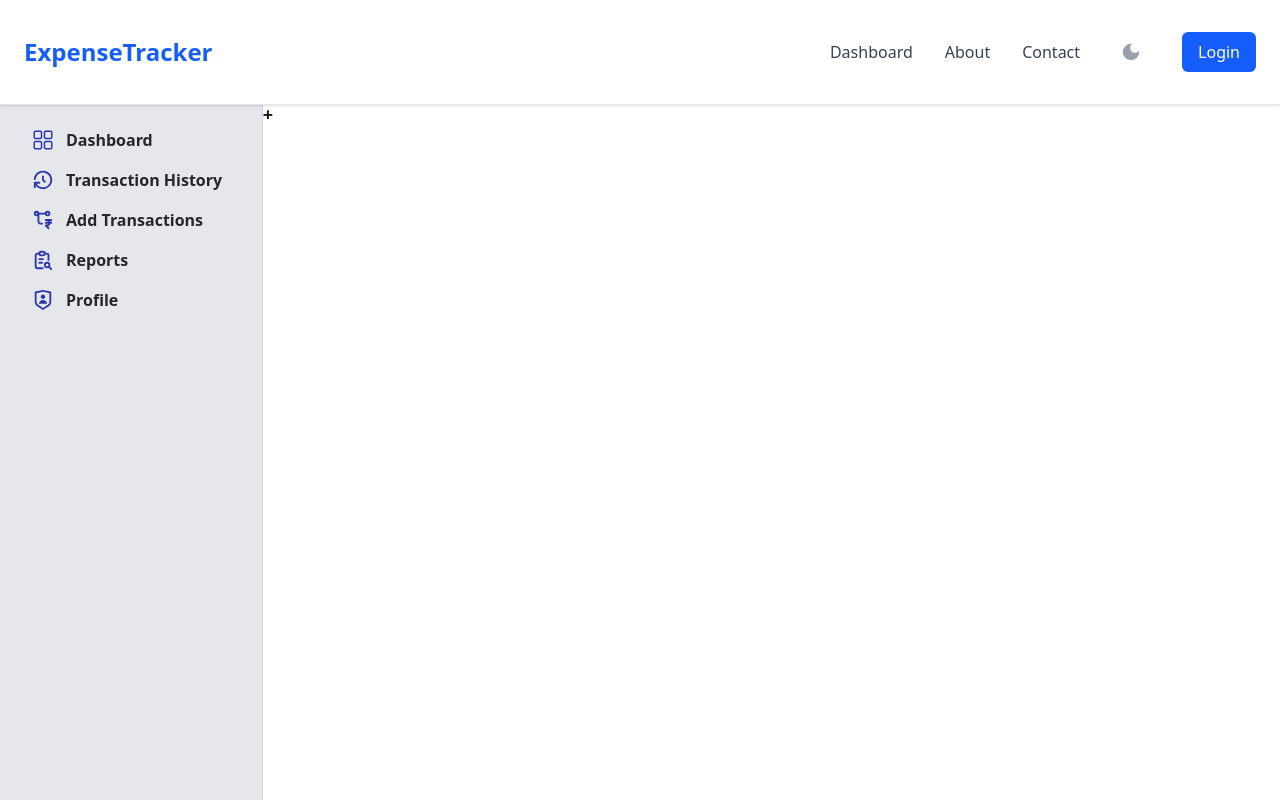
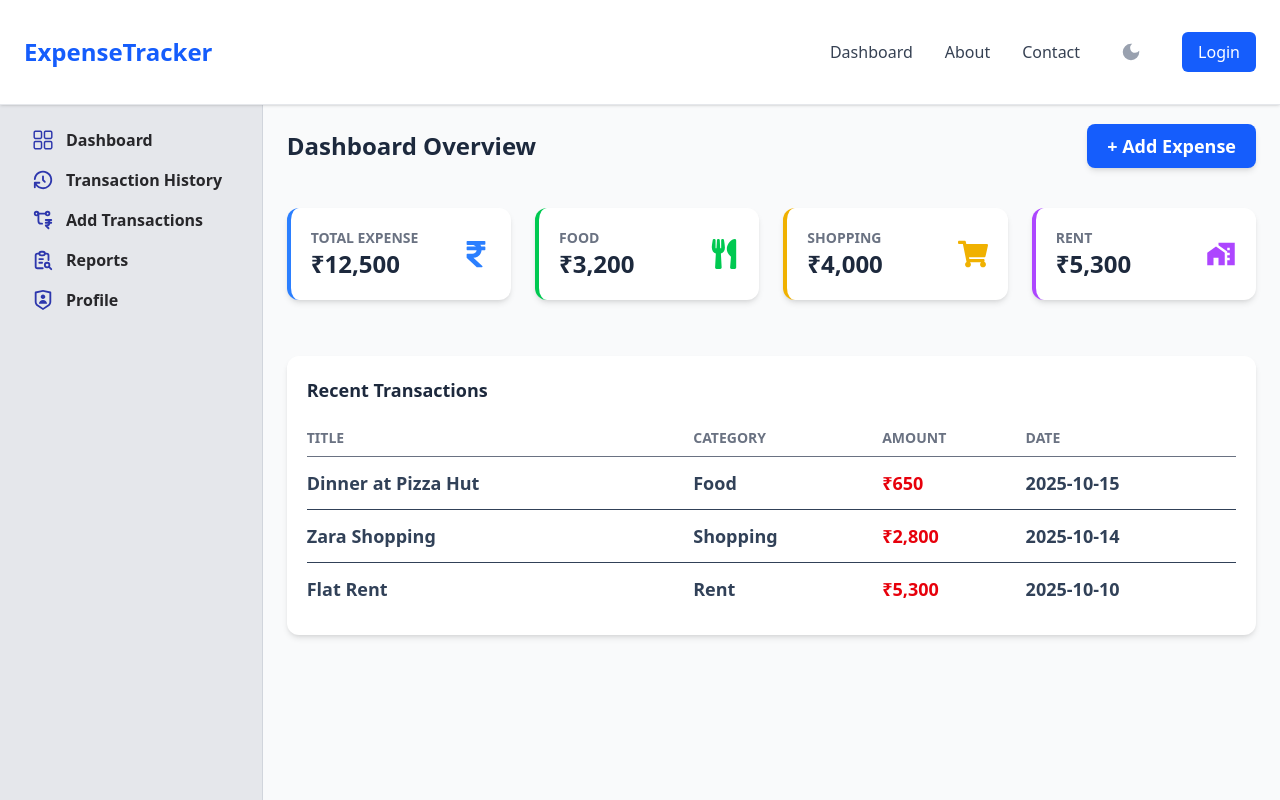
Before and after one commit to swap-3223/expence_tracker, a React (Vite) app in the folder Frontend/: page /dashbord in a window 1280 px wide. Shown: the top 800 px of the page. Built offline with nearby package versions, Linux system fonts and the light colour scheme.

Commit message:
Default Dashbord page Done

```diff
--- a/Frontend/src/App.jsx
+++ b/Frontend/src/App.jsx
@@ -9,10 +9,7 @@ import Profile from './components/Profile'
 import Home from './pages/Home';
 import Login from "./pages/Login"
 import Signup from "./pages/Signup"
-
-
 import DashbordHome from './components/DashbordHome';
-
 
 function App() {
    const router = createBrowserRouter([
@@ -27,6 +24,10 @@ function App() {
           path:'dashbord',
           element:<Dashbord/>,
           children:[
+        {
+          index:true,
+          element:<DashbordHome/>
+        },
         {
           path:'history',
           element:<History/>
--- a/Frontend/src/components/Dashbord.jsx
+++ b/Frontend/src/components/Dashbord.jsx
@@ -6,7 +6,7 @@ function Dashbord() {
   return (
     <div className="flex mt-20">
       <Sidebar />
-      <div className="h-full min-h-screen w-full overflow-x-hidden flex flex-col mt-5 text-lg font-semibold text-zinc-900">+
+      <div className="h-full min-h-screen w-full overflow-x-hidden flex flex-col mt-5 text-lg font-semibold text-zinc-900">
        <Outlet/>
       </div>
     </div>
--- a/Frontend/src/pages/Home.jsx
+++ b/Frontend/src/pages/Home.jsx
@@ -4,7 +4,7 @@ import heroImg from "../assets/imgg.png"; // use any illustration or replace wit
 
 const Home = () => {
   return (
-    <section className="min-h-screen bg-gradient-to-b mt-10 from-gray-900 via-gray-800 to-gray-900 text-white flex flex-col">
+    <section className="min-h-screen bg-gradient-to-b mt-15 from-gray-900 via-gray-800 to-gray-900 text-white flex flex-col">
 
 
       {/* Hero Section */}
```
